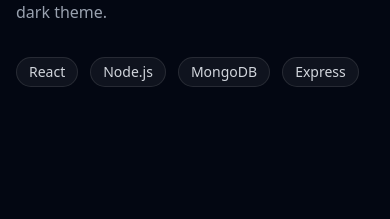
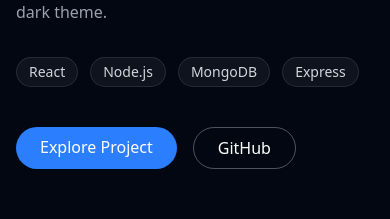
Before and after one commit to yashsabne/portfolio, a React (Vite) app in the folder my-portfolio/: page / in a window 390 px wide. Shown: the part 6160-6379 px from the top of the page. Built offline with nearby package versions, Linux system fonts and the light colour scheme.

Commit message:
mobile issue hover

```diff
--- a/my-portfolio/src/components/Projects.jsx
+++ b/my-portfolio/src/components/Projects.jsx
@@ -2,7 +2,7 @@
 import { FaExternalLinkAlt, FaGithub } from "react-icons/fa";
 
 function Projects({ projectsData }) {
-  // Track which card is active on mobile
+
   const [activeCard, setActiveCard] = useState(null);
 
   const toggleCard = (id) => {
@@ -148,8 +148,7 @@
                     ))}
                   </div>
 
-                  {/* CTA */}
-                  {/* <div className="flex gap-4">
+                  <div className="flex gap-4">
                   {project.liveUrl && (
                     <a
                       href={project.liveUrl}
@@ -180,7 +179,7 @@
                   >
                     GitHub
                   </a>
-                </div> */}
+                </div>
                 </div>
               </div>
             )
```
